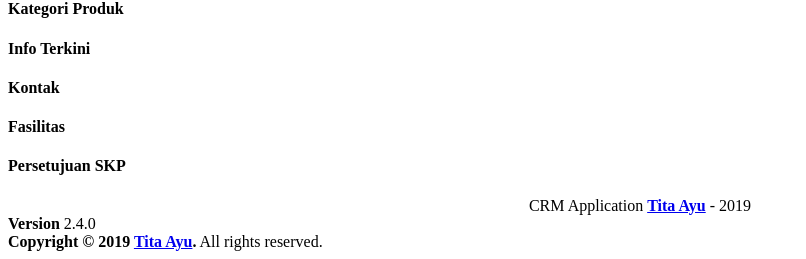
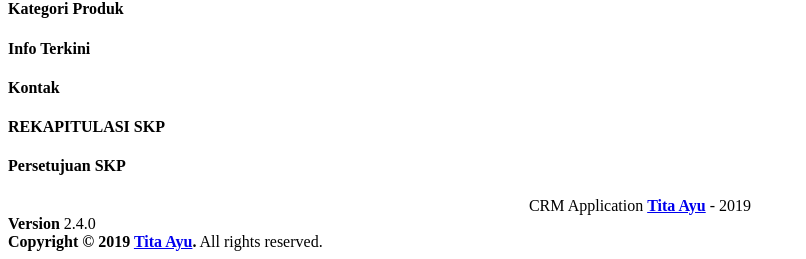
Before and after one commit to titayyu/TUGAS_PPS, a PHP site: the page made by administrator/application/views/beranda.php in a window 1280 px wide. Shown: the part 718-977 px from the top of the page, without its empty margins (0-806 px from the left). Run offline with PHP 8.4, Linux system fonts and the light colour scheme; the template is opened without the code that fills it, so the values that code supplies are empty.

Commit message:
Update beranda.php
TITA#1

```diff
--- a/administrator/application/views/beranda.php
+++ b/administrator/application/views/beranda.php
@@ -253,7 +253,7 @@
 				</div>
 				<!-- /.col -->
 				<div class="col-sm-4 col-md-2">
-				  <h4 class="text-center"><span class="info-box-text">Fasilitas</span></h4>
+				  <h4 class="text-center"><span class="info-box-text">REKAPITULASI SKP</span></h4>
 				  <div class="color-palette-set">
 					<a href="<?php echo site_url('fasilitas') ?>"><center><i class="fa fa-suitcase" style="font-size:48px;color:#3c8dbc"></i><center></a>
 				  </div>
```
